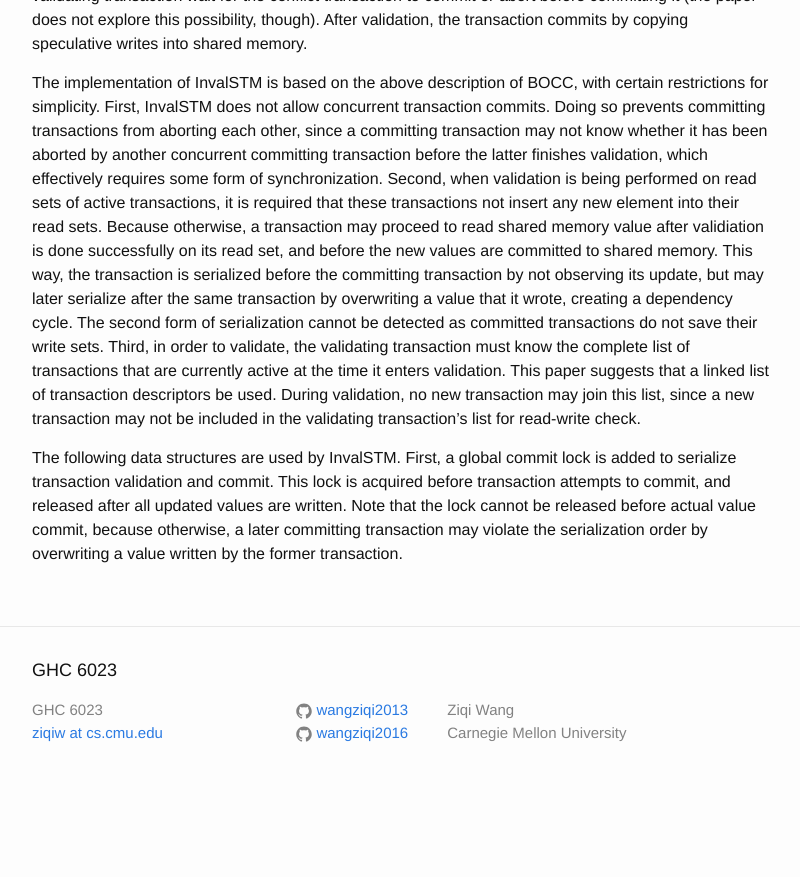
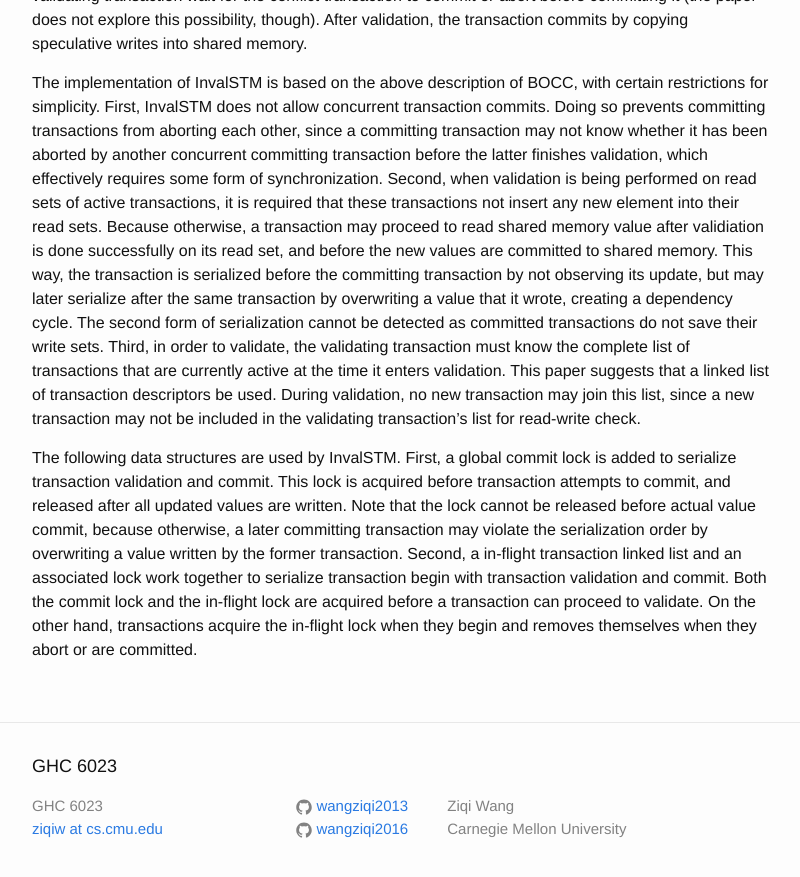
Before and after one commit to wangziqi2013/wangziqi2013.github.io, a Jekyll site: the page built from _posts/2019-11-03-invalstm.markdown, in a window 1280 px wide and 900 px high, scrolled down 1435 px. Shown: the top 877 px of the window, without its empty margins (238-1038 px from the left). Built offline with Jekyll 4.4.1, drawn with Linux system fonts in a browser that asks for light colours; before the commit the page ends 2239 px from its top, so only the background shows below that.

Commit message:
Adding inflight lock

```diff
--- a/_posts/2019-11-03-invalstm.markdown
+++ b/_posts/2019-11-03-invalstm.markdown
@@ -62,4 +62,7 @@ join this list, since a new transaction may not be included in the validating tr
 The following data structures are used by InvalSTM. First, a global commit lock is added to serialize transaction validation
 and commit. This lock is acquired before transaction attempts to commit, and released after all updated values are written.
 Note that the lock cannot be released before actual value commit, because otherwise, a later committing transaction may violate
-the serialization order by overwriting a value written by the former transaction.
+the serialization order by overwriting a value written by the former transaction. Second, a in-flight transaction linked list
+and an associated lock work together to serialize transaction begin with transaction validation and commit. Both the
+commit lock and the in-flight lock are acquired before a transaction can proceed to validate. On the other hand, transactions
+acquire the in-flight lock when they begin and removes themselves when they abort or are committed.
```
